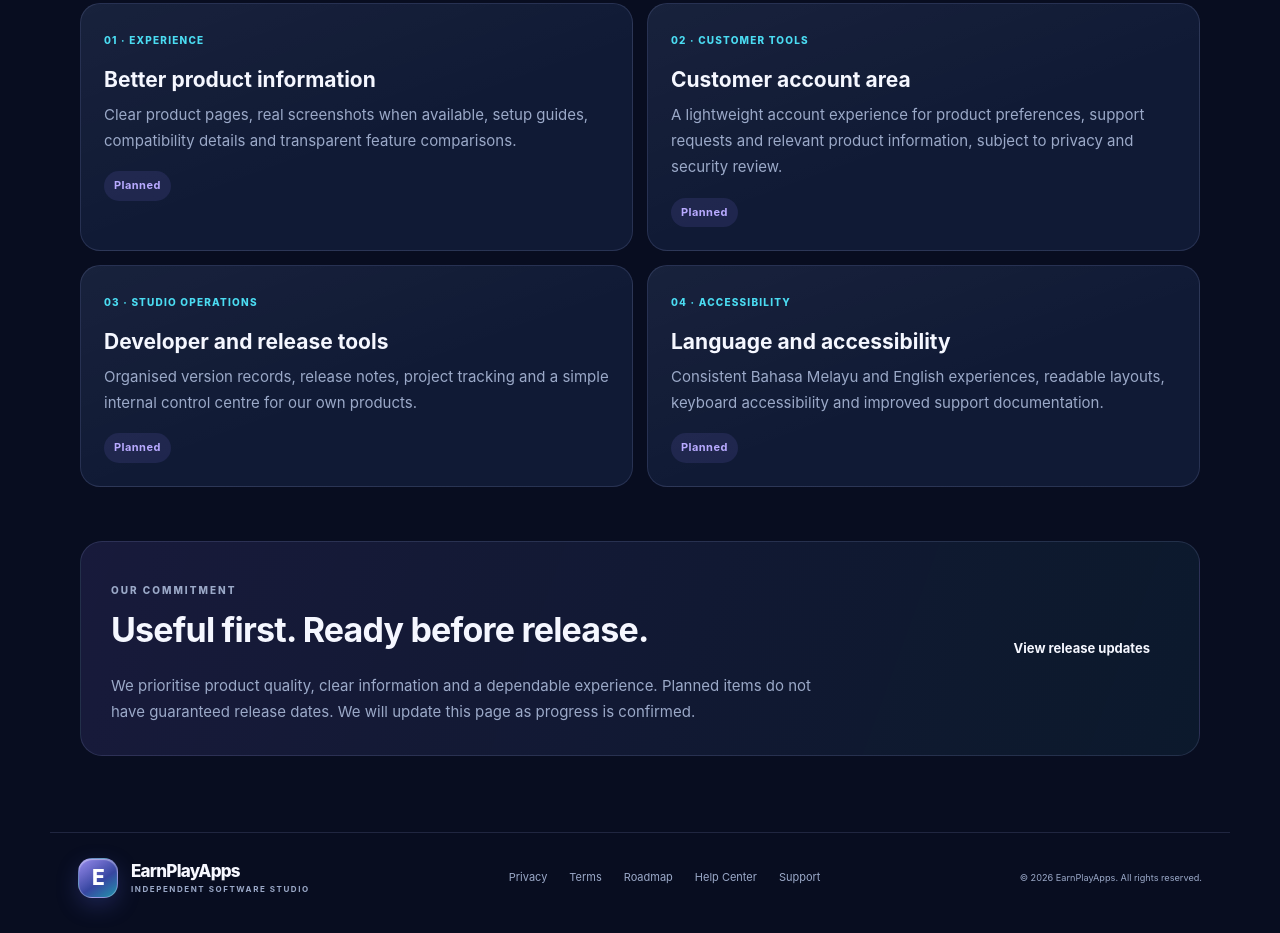
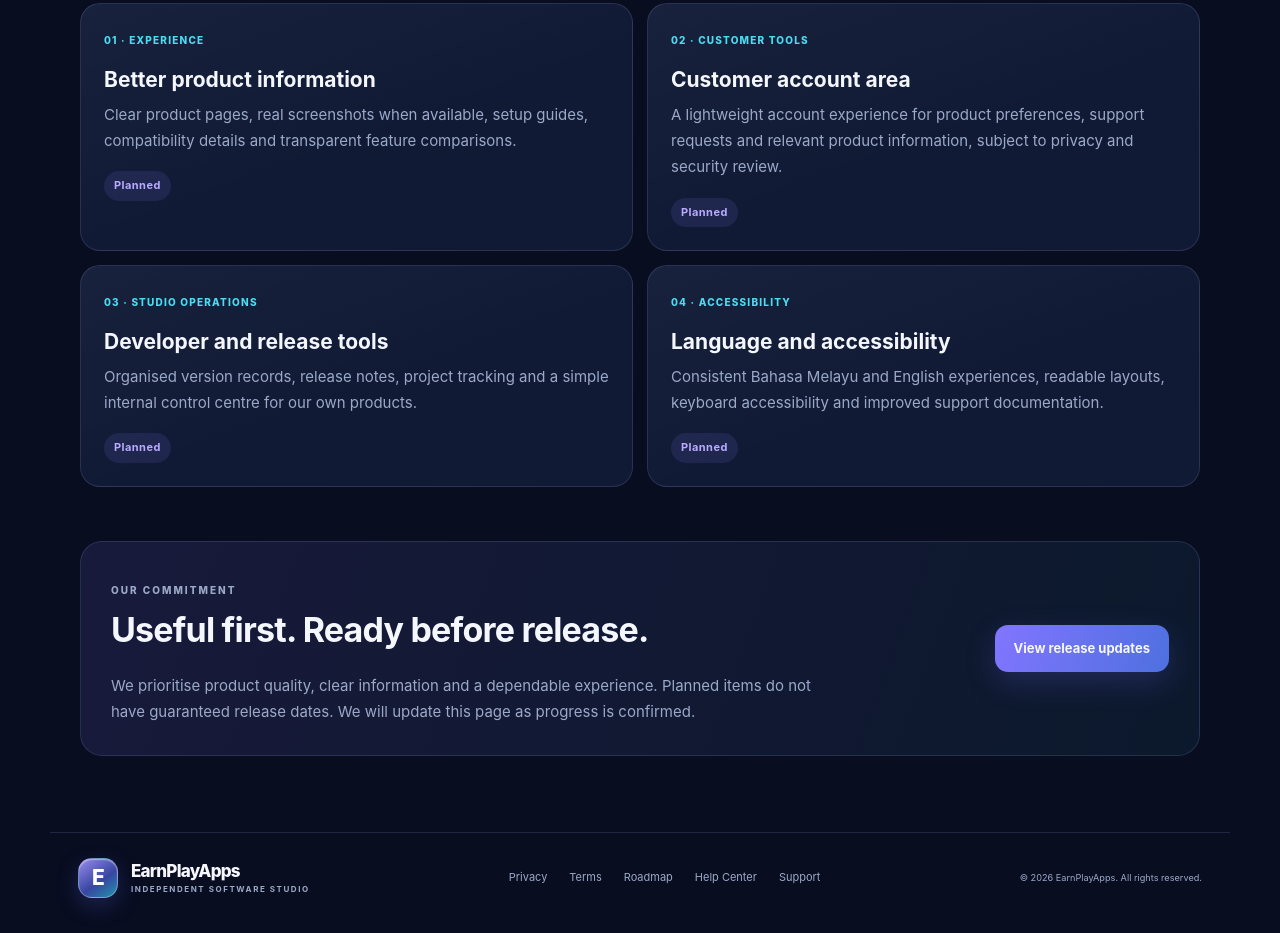
Before and after one commit to EarnPlayApps/EarnPlayApps-Website, a plain HTML site: page roadmap.html in a window 1280 px wide. Shown: the part 1242-2175 px from the top of the page. Drawn offline with Linux system fonts and the light colour scheme.

Commit message:
Fix roadmap call-to-action button styling

```diff
--- a/roadmap.html
+++ b/roadmap.html
@@ -37,7 +37,7 @@
 <article class="roadmap-lane"><span class="roadmap-phase">04 · ACCESSIBILITY</span><h3>Language and accessibility</h3><p>Consistent Bahasa Melayu and English experiences, readable layouts, keyboard accessibility and improved support documentation.</p><span class="roadmap-status status-planned">Planned</span></article>
 </div>
 </section>
-<section class="roadmap-note"><div><p class="eyebrow">OUR COMMITMENT</p><h2>Useful first. Ready before release.</h2><p>We prioritise product quality, clear information and a dependable experience. Planned items do not have guaranteed release dates. We will update this page as progress is confirmed.</p></div><a class="button button-primary" href="updates.html">View release updates</a></section>
+<section class="roadmap-note"><div><p class="eyebrow">OUR COMMITMENT</p><h2>Useful first. Ready before release.</h2><p>We prioritise product quality, clear information and a dependable experience. Planned items do not have guaranteed release dates. We will update this page as progress is confirmed.</p></div><a class="button primary" href="updates.html">View release updates</a></section>
 </main>
 <footer><a class="brand" href="index.html"><span class="brand-mark">E</span><span class="brand-name">EarnPlayApps<small>Independent software studio</small></span></a><div class="footer-links"><a href="privacy.html">Privacy</a><a href="terms.html">Terms</a><a href="roadmap.html">Roadmap</a><a href="help.html">Help Center</a><a href="support.html">Support</a></div><small>© <span id="year"></span> EarnPlayApps. All rights reserved.</small></footer>
 <script src="assets/site.js"></script>
```
